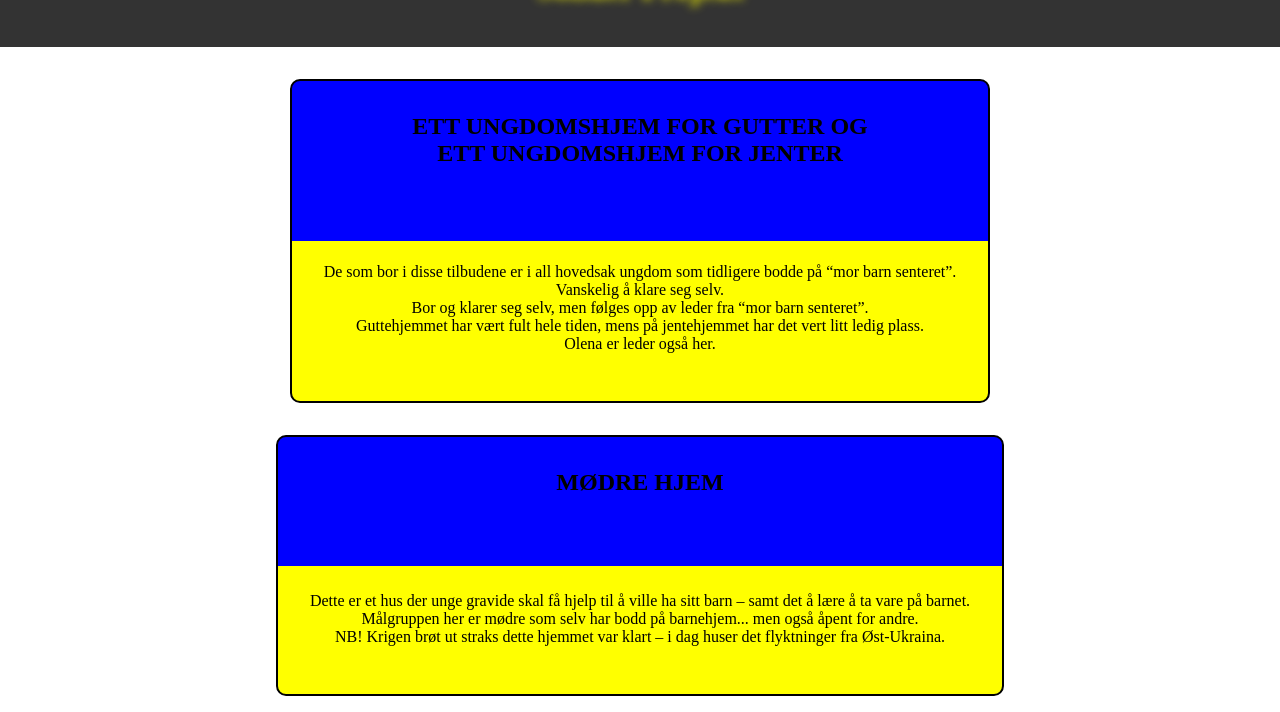
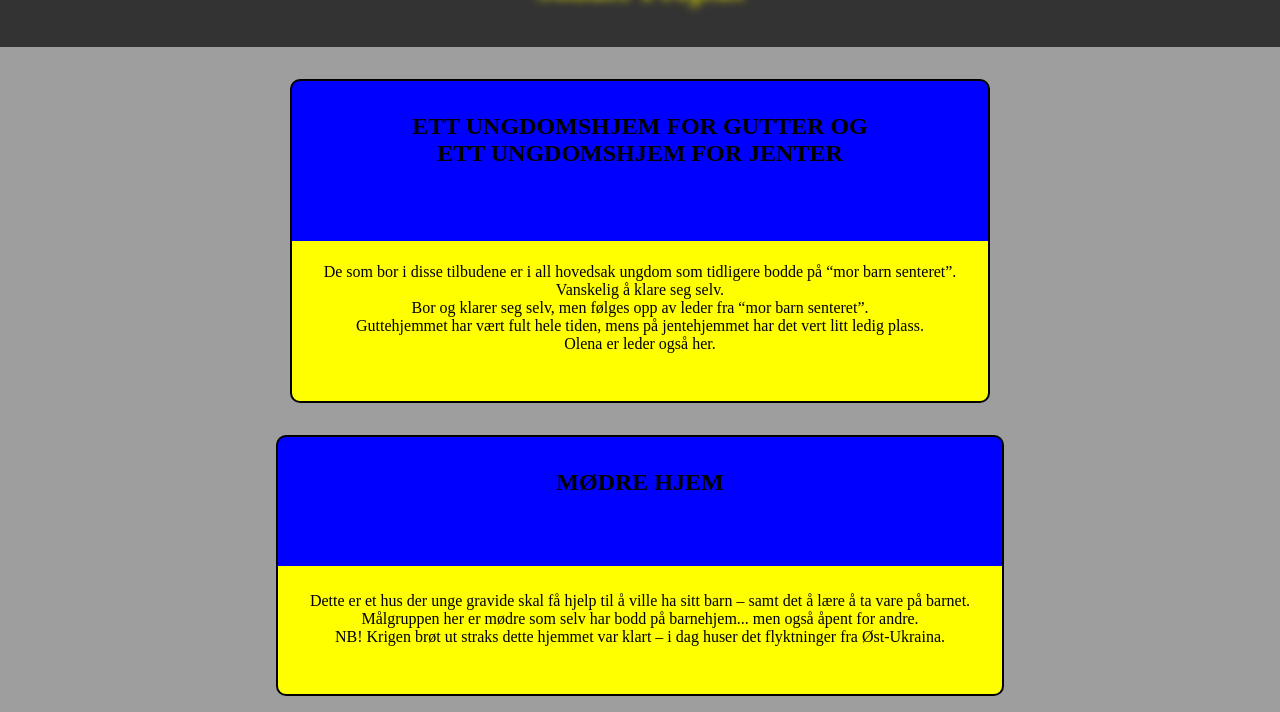
Before and after one commit to Rowan-Slugaye/Project-folder-1IMA, a plain HTML site: page index.html in a window 1280 px wide. Shown: the part 88-800 px from the top of the page. Drawn offline with Linux system fonts and the light colour scheme; the site is published under a folder, as on GitHub Pages, so addresses that start at the root find nothing.

Commit message:
Update style.css

```diff
--- a/Style/style.css
+++ b/Style/style.css
@@ -2,7 +2,7 @@ html, body, h1, h2, h3, h4, h5, h6 {
     margin: 0px;
 }
 body {
-  background: url("/images/Ukraine_Flag_Waving.gif") no-repeat center center fixed;
+  background: url("../images/Ukraine_Flag_Waving.gif") no-repeat center center fixed;
   -webkit-background-size: cover;
   -moz-background-size: cover;
   -o-background-size: cover;
```
